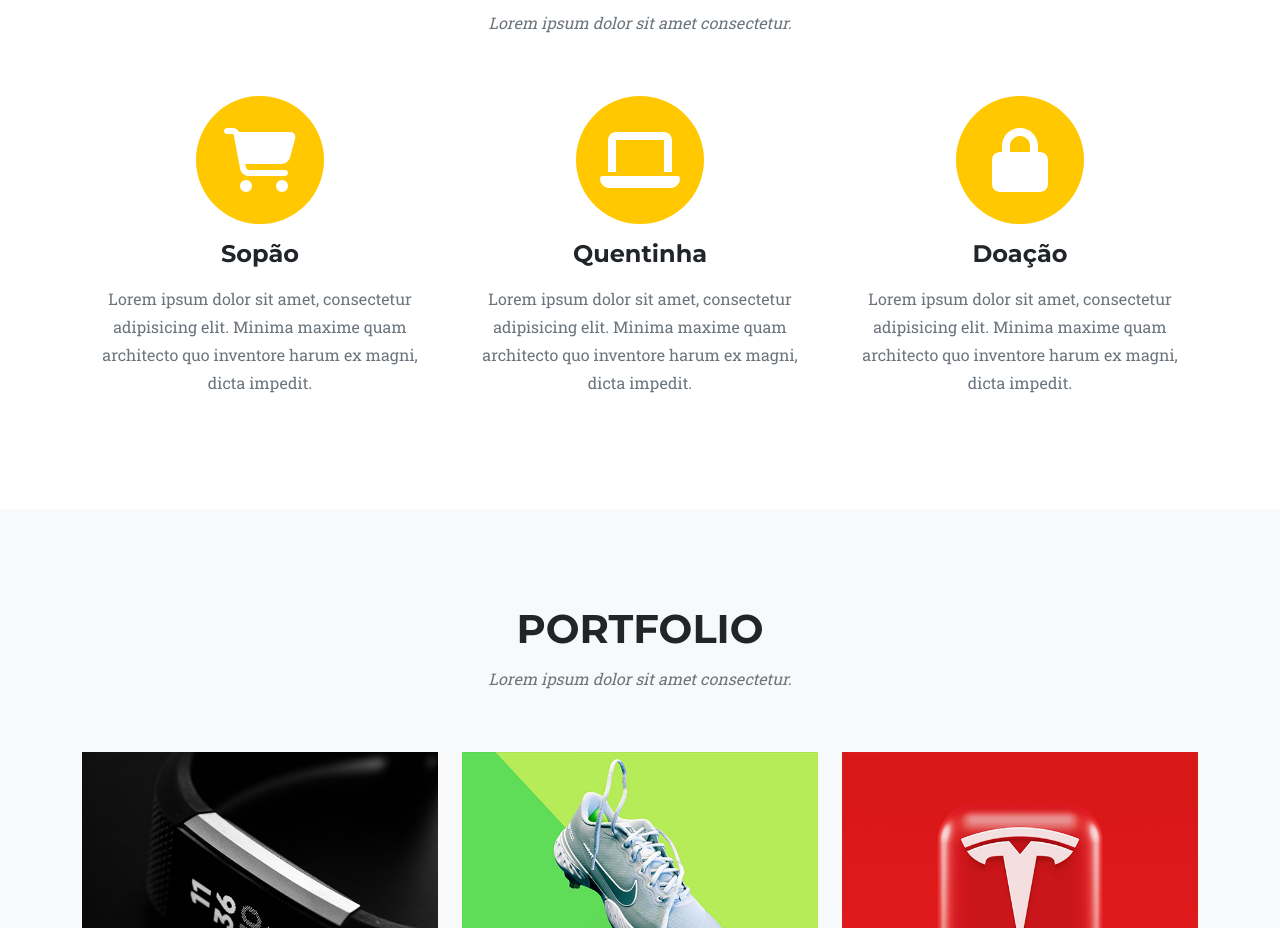
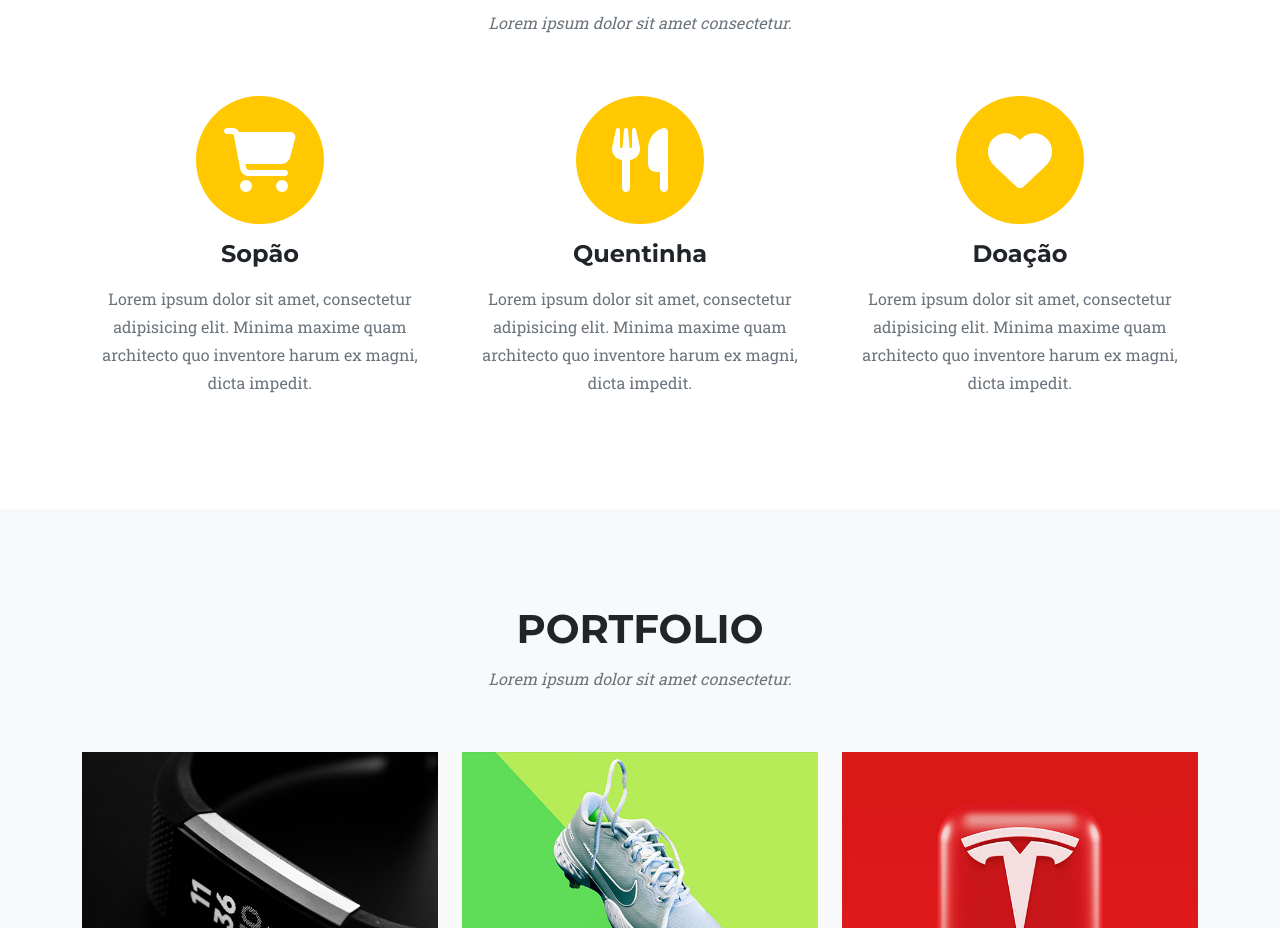
Before and after one commit to jocile/mana-das-ruas, a plain HTML site: page index.html in a window 1280 px wide. Shown: the part 964-1892 px from the top of the page. Drawn offline with nearby package versions, Linux system fonts and the light colour scheme.

Commit message:
Trocando os icones de servicos

```diff
--- a/index.html
+++ b/index.html
@@ -67,7 +67,7 @@
                     <div class="col-md-4">
                         <span class="fa-stack fa-4x">
                             <i class="fas fa-circle fa-stack-2x text-primary"></i>
-                            <i class="fas fa-laptop fa-stack-1x fa-inverse"></i>
+                            <i class="fas fa-cutlery fa-stack-1x fa-inverse"></i>
                         </span>
                         <h4 class="my-3">Quentinha</h4>
                         <p class="text-muted">Lorem ipsum dolor sit amet, consectetur adipisicing elit. Minima maxime quam architecto quo inventore harum ex magni, dicta impedit.</p>
@@ -75,7 +75,7 @@
                     <div class="col-md-4">
                         <span class="fa-stack fa-4x">
                             <i class="fas fa-circle fa-stack-2x text-primary"></i>
-                            <i class="fas fa-lock fa-stack-1x fa-inverse"></i>
+                            <i class="fas fa-heart fa-stack-1x fa-inverse"></i>
                         </span>
                         <h4 class="my-3">Doação</h4>
                         <p class="text-muted">Lorem ipsum dolor sit amet, consectetur adipisicing elit. Minima maxime quam architecto quo inventore harum ex magni, dicta impedit.</p>
```
